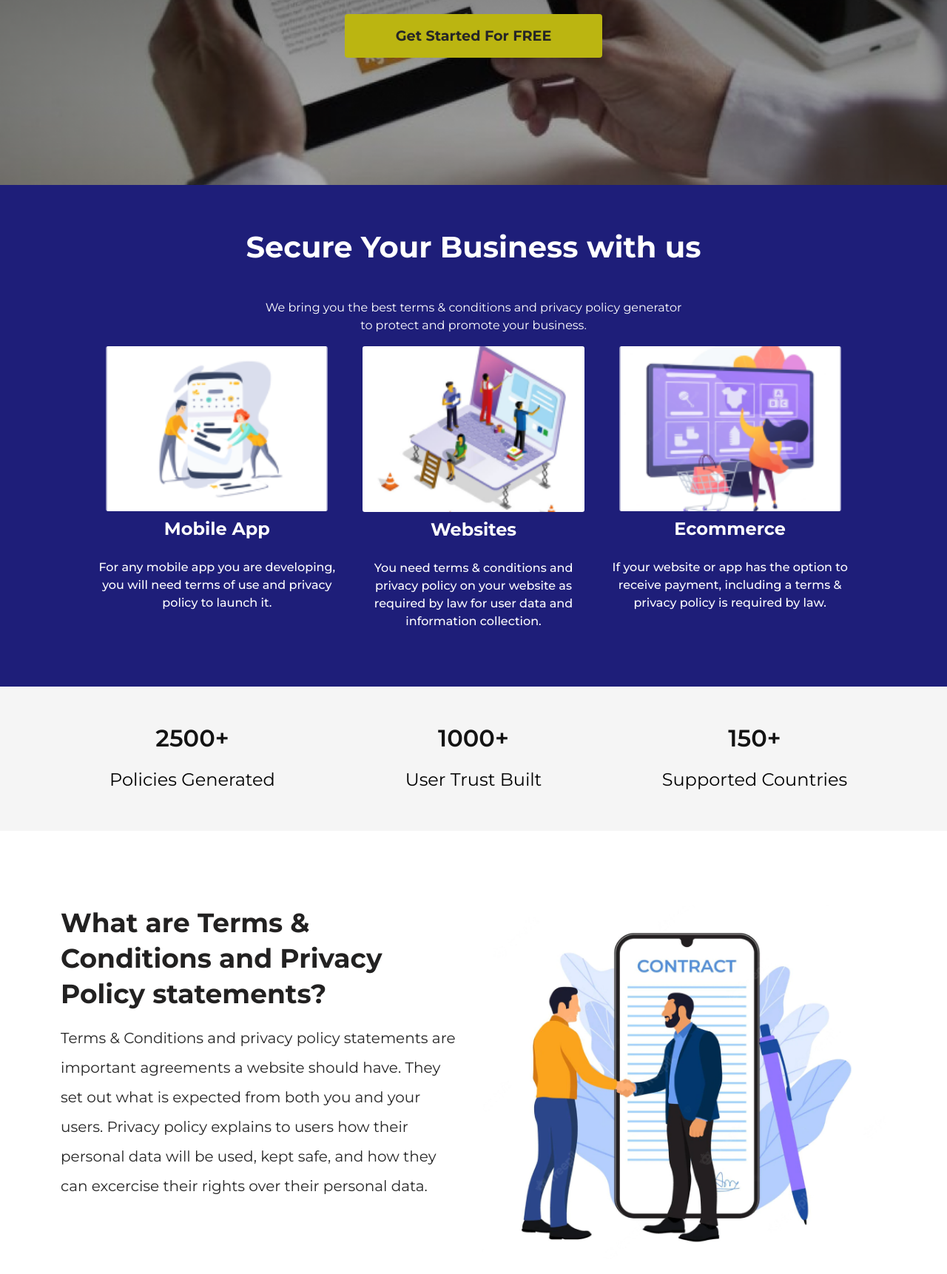
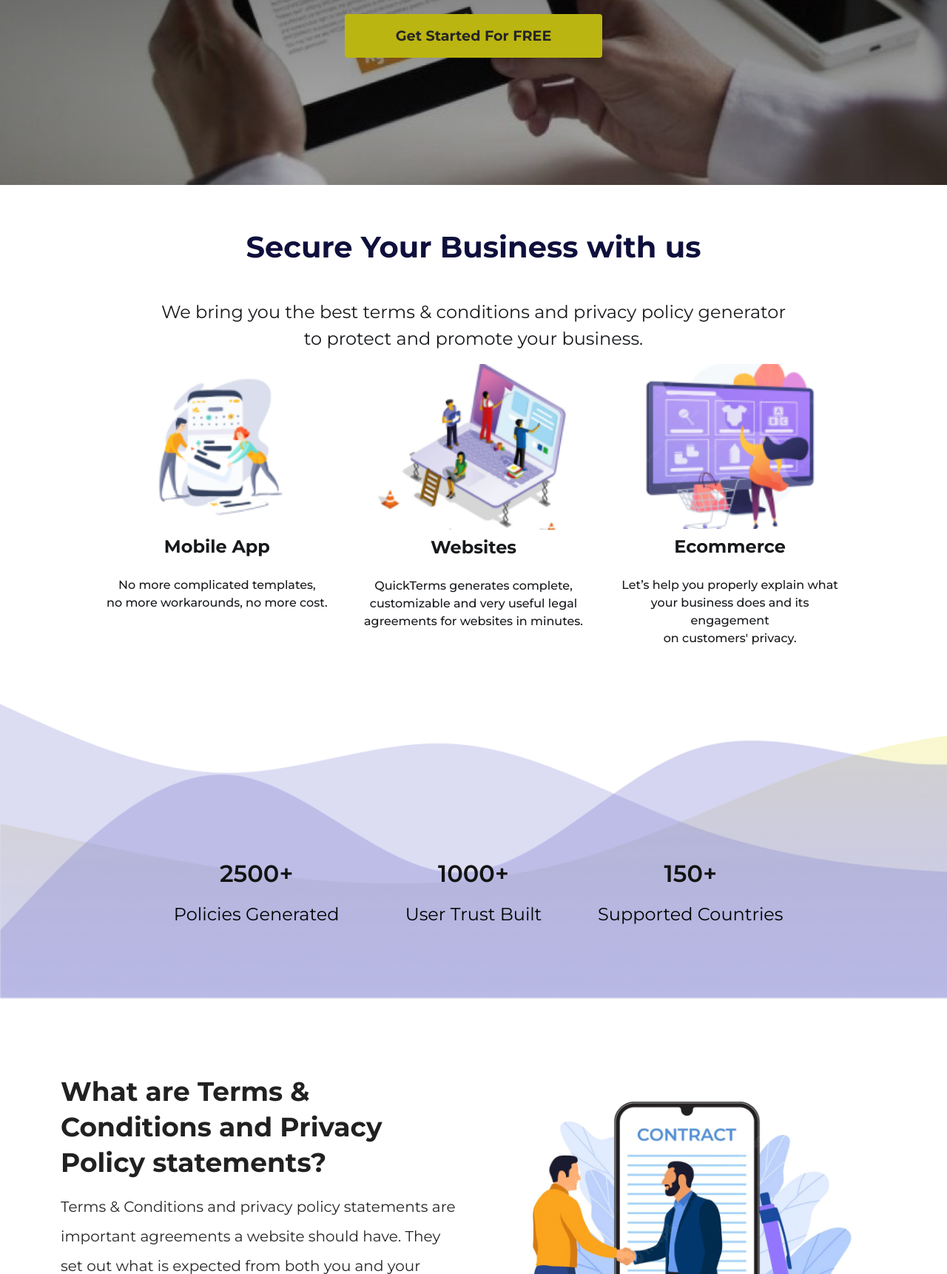
Before and after one commit to zuri-training/Proj-T_C_Gen-Team-74, a Django app: page / in a window 1280 px wide. Shown: the part 550-2272 px from the top of the page at 74% size. Run offline with Django 4.2, Linux system fonts and the light colour scheme; some libraries are stand-ins or nearby versions; some web fonts are replaced.

Commit message:
changed the background image on a section of the landing page and styled it in line with the new design

```diff
--- a/tc_site/static/css/landing/dinho.css
+++ b/tc_site/static/css/landing/dinho.css
@@ -62,94 +62,6 @@
 
 /* Header section */
 
-
-
-/* main-section-one section  */
-
-#main-section-one{
-    background: #1E1E79;
-    text-align: center;
-    padding: 60px 120px;
-}
-#main-section-one .row {
-    justify-content: center;
-}
-
-.main1-txt-one,.main1-txt-two,.temps-txt-1,.temps-txt-2{
-    color: #FFFFFF;
-}
-
-.main1-txt-one{
-    font-weight: 700;
-    font-size: 40px;
-    line-height: 48px;
-    padding-bottom: 30px;
-}
-
-.card-img{
-    max-width: 300px;
-    width: 100%;
-    max-height: 100%;
-}
-
-.temps-txt-1{
-    font-weight: 700;
-    font-size: 24px;
-    line-height: 48px;
-}
-
-.temps-txt-2{
-    align-content: center;
-    font-weight: 500;
-    font-size: 16px;
-    line-height: 24px;
-}
-
-/* main-section-one section */
-
-@media screen and (max-width: 800px) {
-    #main-section-one {
-        padding: 2rem 1rem;
-    }
-}
-
-/* main-section-two section */
-.main-section-two{
-    background: #F5F5F5;
-    text-align: center;
-    padding: 40px;
-}
-
-.counter-container{
-    padding: 10px 0px;
-}
-
-.count-num{
-    color: #131313;
-    font-size: 2rem;
-    line-height: 39.83px;
-    font-weight: 600;
-}
-
-.count-txt{
-    color: #000000;
-    font-size: 1.5rem;
-    line-height: 39.83px;
-    font-weight: 400;
-    margin: 0 auto;
-    width: max-content;
-}
-
-@media screen and (max-width: 500px) {
-    .count-num{
-        font-size: 36px;
-    }
-    .count-txt{
-        font-size: 1rem;
-    }
-}
-
-/* main-section-two section */
 
 
 /* main-section-three section */
--- /dev/null
+++ b/tc_site/static/css/landing/victor.css
@@ -0,0 +1,111 @@
+
+
+/* main-section-one section  */
+
+#main-section-one{
+    background: #FFFFFF;
+    text-align: center;
+    padding: 60px 120px;
+}
+#main-section-one .row {
+    justify-content: center;
+}
+
+.main1-txt-one{
+    color: #0F0F3D;
+    font-family: Montserrat;
+}
+
+.main1-txt-two,.temps-txt-1,.temps-txt-2{
+    color: #17191C;
+}
+
+.main1-txt-one{
+    font-weight: 700;
+    font-size: 40px;
+    line-height: 48px;
+    padding-bottom: 30px;
+}
+
+.main1-txt-two{
+    font-size: 24px;
+}
+
+.card-img{
+    max-width: 300px;
+    width: 100%;
+    max-height: 100%;
+}
+
+.temps-txt-1{
+    font-weight: 700;
+    font-size: 24px;
+    line-height: 48px;
+}
+
+.temps-txt-2{
+    align-content: center;
+    font-weight: 500;
+    font-size: 16px;
+    line-height: 24px;
+}
+
+/* main-section-one section */
+
+@media screen and (max-width: 800px) {
+    #main-section-one {
+        padding: 2rem 1rem;
+    }
+}
+
+/* main-section-two section */
+.main-section-two{
+    background-image: url('/static/assets/landing/victor/Group 118.png');
+    text-align: center;
+    padding: 200px;
+    background-size: cover;
+    background-repeat: no-repeat;
+    text-align: center;
+    width: inherit;
+    height: 346px;
+    display: block;
+}
+
+.counter-container{
+    padding: 10px 0px;
+}
+
+.count-num{
+    color: #131313;
+    font-size: 2rem;
+    line-height: 39.83px;
+    font-weight: 600;
+}
+
+.count-txt{
+    color: #000000;
+    font-size: 1.5rem;
+    line-height: 39.83px;
+    font-weight: 400;
+    margin: 0 auto;
+    width: max-content;
+}
+
+
+@media screen and (max-width: 1200px) {
+    .main-section-two{
+        min-width: 20vw;
+        min-height: fit-content;
+        display: contents;
+    }
+    .col-md-4{
+        background-color: #DCDCF3;
+    }
+    .count-num{
+        font-size: 36px;
+    }
+    .count-txt{
+        font-size: 1rem;
+    }
+}
+/* main-section-two section */
--- a/tc_site/templates/tc_site/blocks/landing/main-section-1.html
+++ b/tc_site/templates/tc_site/blocks/landing/main-section-1.html
@@ -14,29 +14,26 @@
           <img class="card-img" src="{% static 'assets/landing/dinho/Rectangle 6.png'%}" alt="" />
           <p class="temps-txt-1">Mobile App</p>
           <p class="temps-txt-2">
-            For any mobile app you are
-            developing, you will need
-            terms of use and privacy
-            policy to launch it.
+            No more complicated templates, <br>
+            no more workarounds, no more cost.
           </p>
         </div>
         <div class="col-lg-4 col-md-6">
           <img class="card-img" src="{% static 'assets/landing/dinho/Rectangle 61.png'%}" alt="" />
           <p class="temps-txt-1">Websites</p>
           <p class="temps-txt-2">
-            You need terms & conditions and privacy policy on your
-            website as
-            required by law for user data and information collection.
+            QuickTerms generates complete, <br>
+            customizable and very useful legal <br>
+            agreements for websites in minutes.
           </p>
         </div>
         <div class="col-lg-4 col-md-6">
           <img class="card-img" src="{% static 'assets/landing/dinho/Rectangle 62.png'%}" alt="" />
           <p class="temps-txt-1">Ecommerce</p>
           <p class="temps-txt-2">
-            If your website or app has the option to receive
-            payment,
-            including a terms & privacy
-            policy is required by law.
+            Let’s help you properly explain what <br>
+            your business does and its engagement <br>
+            on customers' privacy.
           </p>
         </div>
       </div>
--- a/tc_site/templates/tc_site/pages/landing/base.html
+++ b/tc_site/templates/tc_site/pages/landing/base.html
@@ -22,6 +22,7 @@
   <link rel="stylesheet" href="{% static 'css/landing/hero.css' %}?version=12" />
   <link rel="stylesheet" href="{% static 'css/landing/taiwo.css' %}?version=11" />
   <link rel="stylesheet" href="{% static 'css/landing/testimonials.css' %}?version=7" />
+  <link rel="stylesheet" href="{% static 'css/landing/victor.css' %}?version=3">
 
   <link rel="stylesheet" href="{% static 'css/form/form.css' %}?version=6">
   <link rel="stylesheet" href="{% static 'css/form/preview.css' %}?version=3" />
--- a/tc_site/view_helpers/export_helper.py
+++ b/tc_site/view_helpers/export_helper.py
@@ -15,7 +15,7 @@ from io import BytesIO
 # from django.http import HttpResponse
 from django.template.loader import get_template
 
-from xhtml2pdf import pisa
+# from xhtml2pdf import pisa
 
 def render_to_pdf(template_src, context_dict={}):
     template = get_template(template_src)
```
Also changed, not shown: quickterms/settings.py (+6 -5 lines), tc_site/static/assets/landing/victor/Group 118.png (added).
